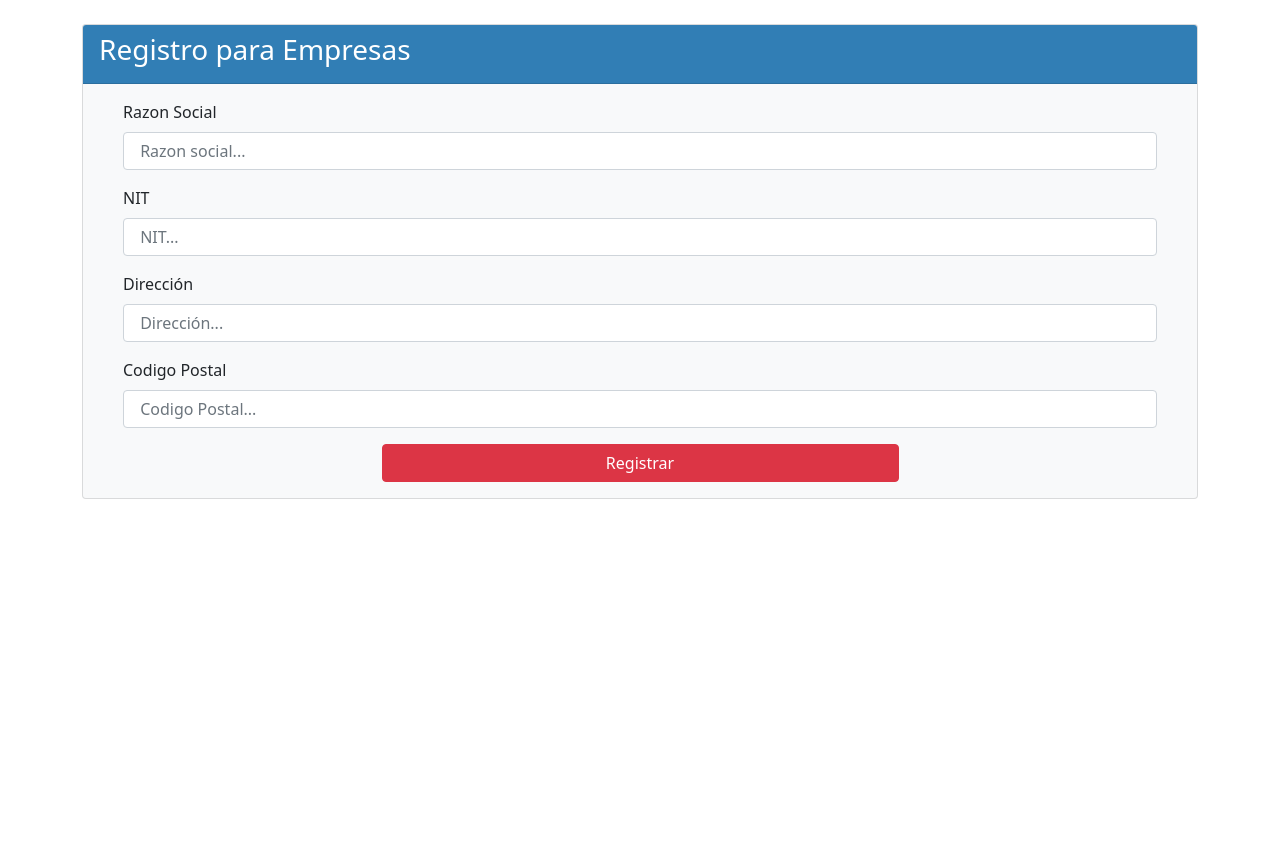
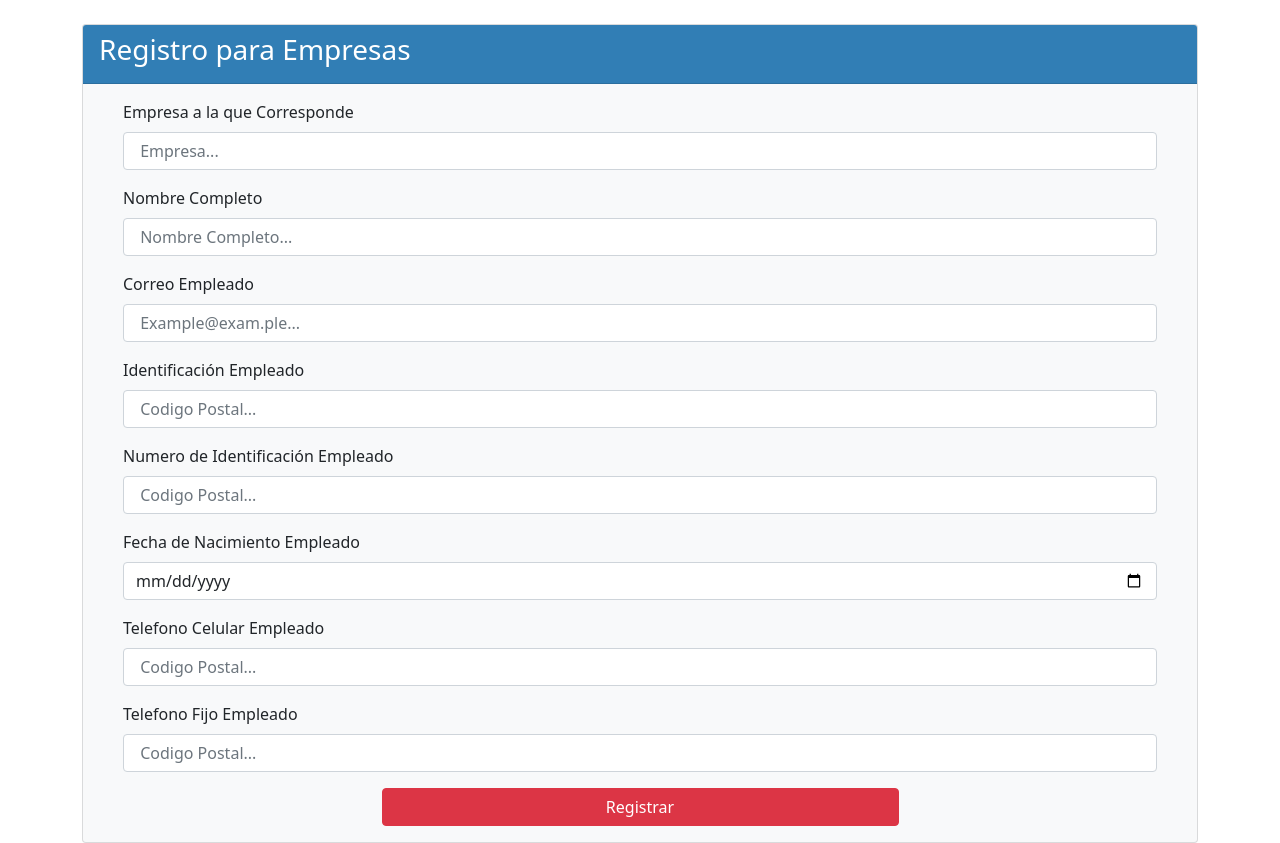
Before and after one commit to S4NT1A6O/INVENTARIO_EQUIPOS, a PHP site: page /inventario_equipos/Views/Empleado/RegistroEmpleado.php in a window 1280 px wide. Shown: the part 72-915 px from the top of the page. Before the commit the page ends 571 px from the top, so only its background shows below. Run offline with PHP 8.4, Linux system fonts and the light colour scheme; some libraries are stand-ins or nearby versions.

Commit message:
Primeros avances 27-12-2021

```diff
--- a/Views/Components/NavbarGeneral.php
+++ b/Views/Components/NavbarGeneral.php
@@ -38,7 +38,7 @@
                     Computadores
                     </a>
                     <ul class="dropdown-menu" aria-labelledby="navbarDropdownMenuLink">
-                        <li><a style="color:#000000;" class="dropdown-item" href="<?= URL; ?>Views/Computador/RegistroComputadore.php">Registro Computador</a></li>
+                        <li><a style="color:#000000;" class="dropdown-item" href="<?= URL; ?>Views/Computador/RegistroComputador.php">Registro Computador</a></li>
                         <li><a style="color:#000000;" class="dropdown-item" href="<?= URL; ?>Views/Computador/Computadores.php">Computadores Registrado</a></li>
                         <li><a style="color:#000000;" class="dropdown-item" href="<?= URL; ?>Views/Computador/AsignarComputador.php">Asignar Computador</a></li>
                         <li><a style="color:#000000;" class="dropdown-item" href="<?= URL; ?>Views/Computador/HistorialAsignaciones.php">Historial de Asignaciones</a></li>
--- a/Views/Empleado/RegistroEmpleado.php
+++ b/Views/Empleado/RegistroEmpleado.php
@@ -27,27 +27,47 @@
                     <div class="container-sm">
                         <form action="" method="post">
 
-                            <input type="text" name="ID_EMPRESA" id="ID_EMPRESA" value="" hidden disable>
+                            <input type="number" name="ID_EMPLEADO" id="ID_EMPLEADO" value="" hidden disable>
 
                             <div class="container-md">
                                 <div class="mb-3">
-                                    <label for="RAZON_SOCIAL_EMPRESA" class="form-label">Razon Social</label>
-                                    <input type="text" class="form-control" id="RAZON_SOCIAL_EMPRESA" placeholder=" Razon social...">
+                                    <label for="ID_EMPRESA_FK" class="form-label">Empresa a la que Corresponde</label>
+                                    <input type="text" class="form-control" id="ID_EMPRESA_FK" placeholder=" Empresa...">
                                 </div>
 
                                 <div class="mb-3">
-                                    <label for="NIT_EMPRESA" class="form-label">NIT</label>
-                                    <input type="number" class="form-control" id="NIT_EMPRESA" placeholder=" NIT...">
+                                    <label for="NOMBRE_COMPLETO_EMPLEADO" class="form-label">Nombre Completo</label>
+                                    <input type="text" class="form-control" id="NOMBRE_COMPLETO_EMPLEADO" placeholder=" Nombre Completo...">
                                 </div>
 
                                 <div class="mb-3">
-                                    <label for="DIRECCION_EMPRESA" class="form-label">Dirección</label>
-                                    <input type="text" class="form-control" id="DIRECCION_EMPRESA" placeholder=" Dirección...">
+                                    <label for="CORREO_EMPLEADO" class="form-label">Correo Empleado</label>
+                                    <input type="email" class="form-control" id="CORREO_EMPLEADO" placeholder=" Example@exam.ple...">
                                 </div>
 
                                 <div class="mb-3">
-                                    <label for="CODIGO_POSTAL_EMPRESA" class="form-label">Codigo Postal</label>
-                                    <input type="number" class="form-control" id="CODIGO_POSTAL_EMPRESA" placeholder=" Codigo Postal...">
+                                    <label for="TIPO_DOCUMENTO_EMPLEADO" class="form-label">Identificación Empleado</label>
+                                    <input type="text" class="form-control" id="TIPO_DOCUMENTO_EMPLEADO" placeholder=" Codigo Postal...">
+                                </div>
+
+                                <div class="mb-3">
+                                    <label for="NUMERO_DOCUMENTO_EMPLEADO" class="form-label">Numero de Identificación Empleado</label>
+                                    <input type="number" class="form-control" id="NUMERO_DOCUMENTO_EMPLEADO" placeholder=" Codigo Postal...">
+                                </div>
+
+                                <div class="mb-3">
+                                    <label for="FECHA_NACIMIENTO_EMPLEADO" class="form-label">Fecha de Nacimiento Empleado</label>
+                                    <input type="date" class="form-control" id="FECHA_NACIMIENTO_EMPLEADO" >
+                                </div>
+
+                                <div class="mb-3">
+                                    <label for="NUMERO_CELULAR_EMPLEADO" class="form-label">Telefono Celular Empleado</label>
+                                    <input type="number" class="form-control" id="NUMERO_CELULAR_EMPLEADO" placeholder=" Codigo Postal...">
+                                </div>
+
+                                <div class="mb-3">
+                                    <label for="NUMERO_FIJO_EMPLEADO" class="form-label">Telefono Fijo Empleado</label>
+                                    <input type="number" class="form-control" id="NUMERO_FIJO_EMPLEADO" placeholder=" Codigo Postal...">
                                 </div>
 
                                 <div class="d-grid gap-2 col-6 mx-auto">
```
Also changed, not shown: Views/Computador/AsignarComputador.php (+43 -3 lines), Views/Computador/RegistroComputadore.php (deleted, +0 -30 lines).
